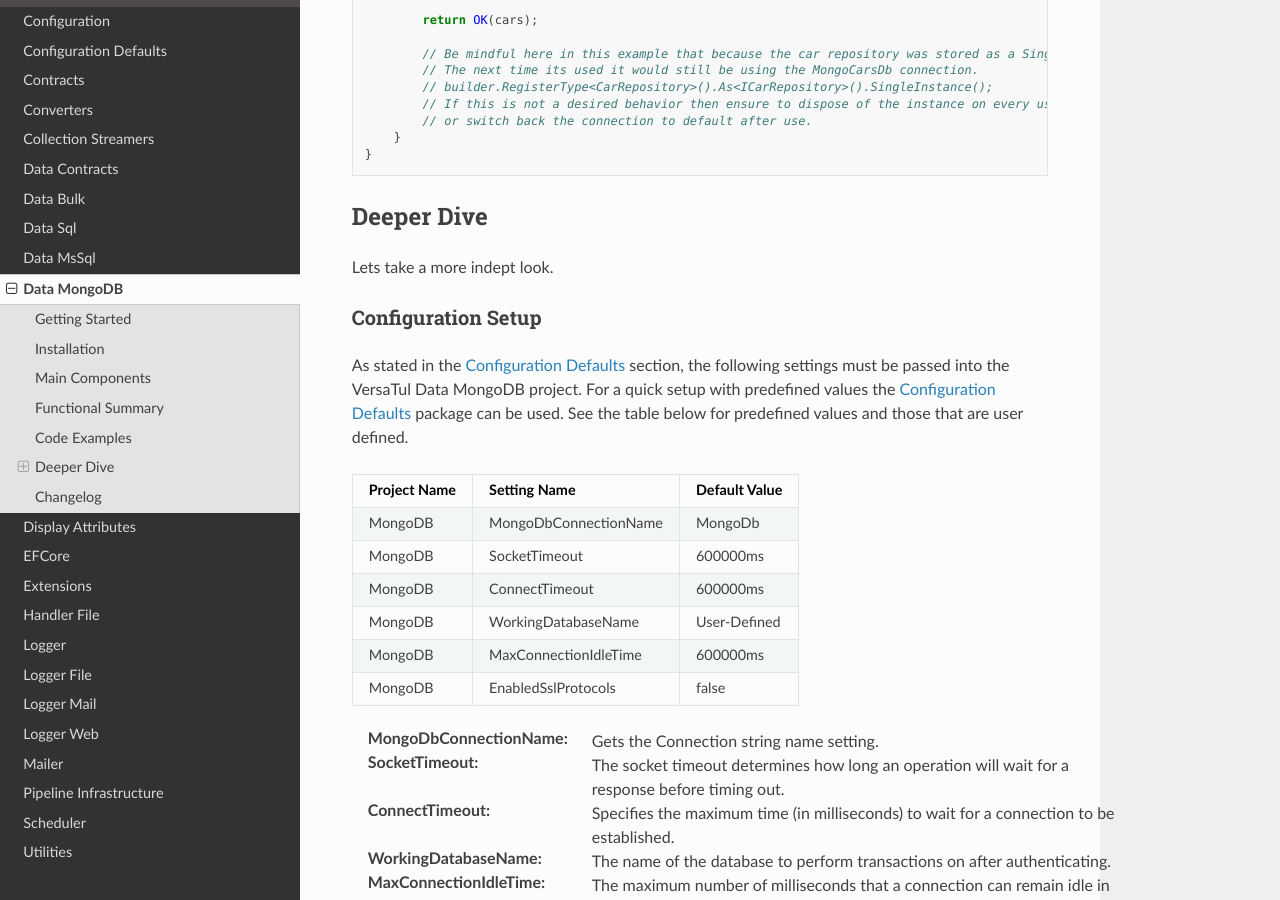
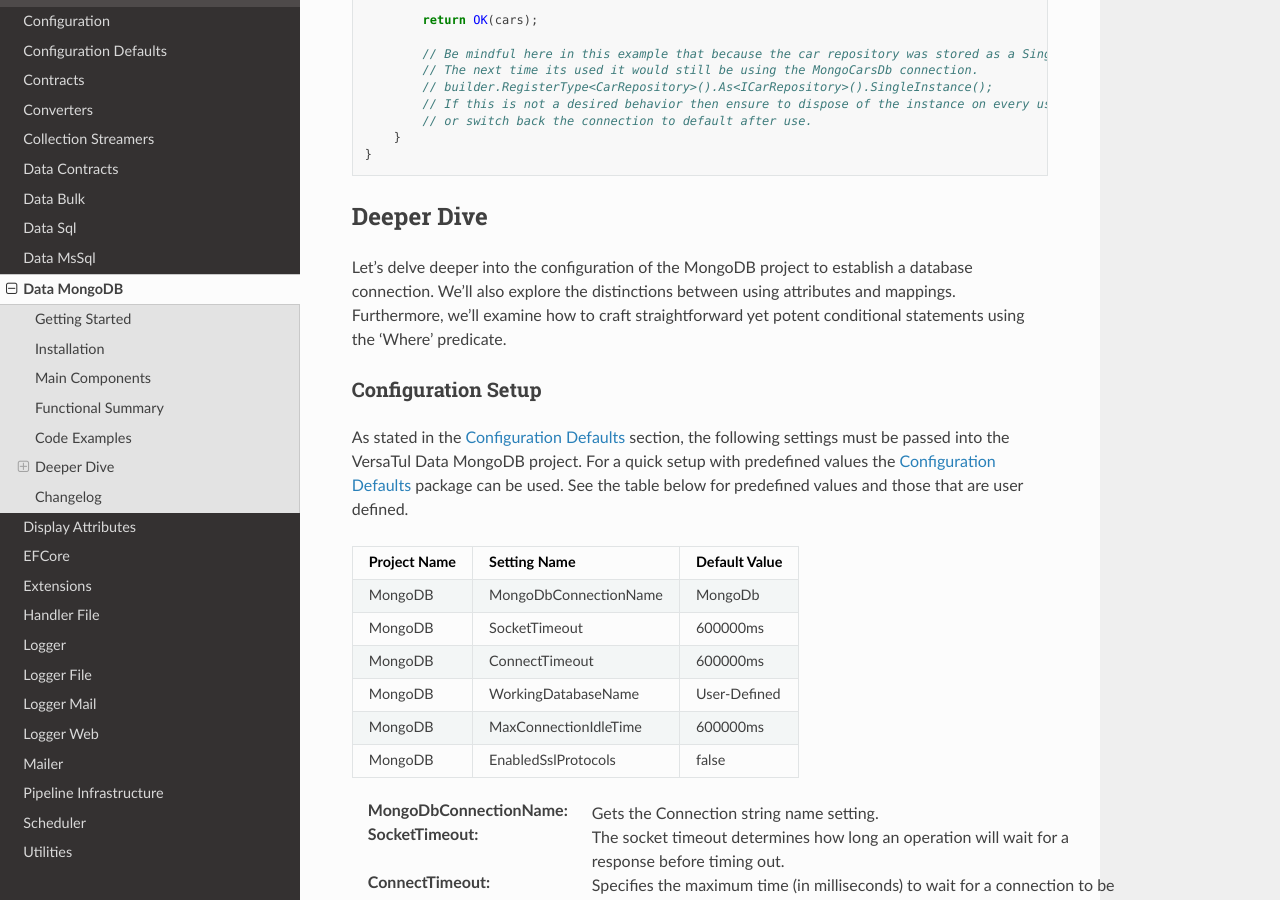
Before and after one commit to BjornWilliams/DocsVersaTul, a Sphinx documentation site: the page built from docs/source/mongodb.rst, in a window 1280 px wide and 900 px high, scrolled down 5424 px. Built offline with Sphinx 7.4.7 and the Read the Docs theme 2.0.0, drawn with Linux system fonts in a browser that asks for light colours.

Commit message:
Update mongodb.rst

```diff
--- a/docs/source/mongodb.rst
+++ b/docs/source/mongodb.rst
@@ -292,7 +292,9 @@
 Deeper Dive
 -------------
 
-Lets take a more indept look.
+Let's delve deeper into the configuration of the MongoDB project to establish a database connection.
+We'll also explore the distinctions between using attributes and mappings.
+Furthermore, we'll examine how to craft straightforward yet potent conditional statements using the 'Where' predicate.
 
 Configuration Setup
 ^^^^^^^^^^^^^^^^^^^^^^
```
